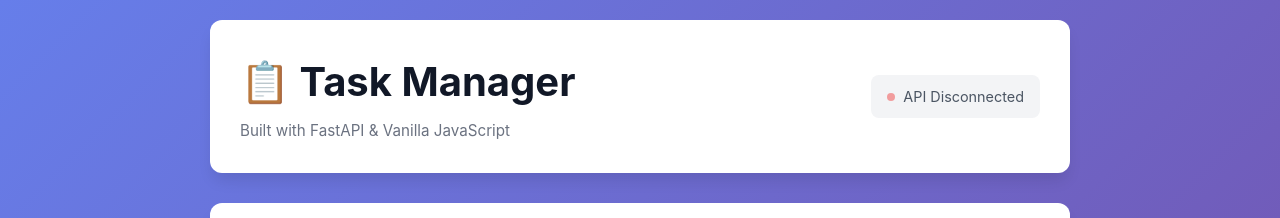
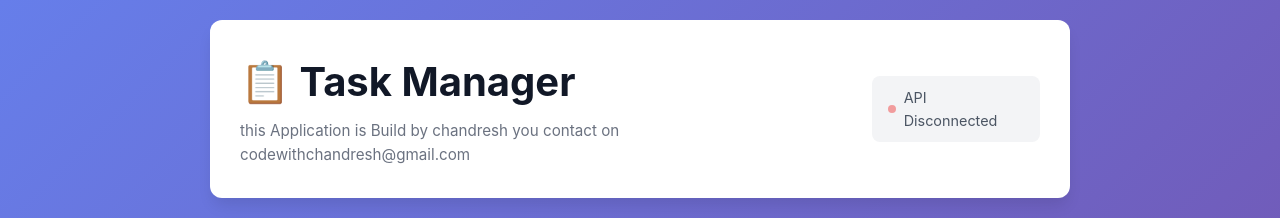
Before and after one commit to codewithchandresh10000/Fast-Api, a plain HTML site: page static/index.html in a window 1280 px wide. Shown: the top 218 px of the page. Drawn offline with Linux system fonts and the light colour scheme; no server answers.

Commit message:
Update index.html

```diff
--- a/static/index.html
+++ b/static/index.html
@@ -11,7 +11,7 @@
         <header class="header">
             <div class="header-content">
                 <h1>📋 Task Manager</h1>
-                <p class="subtitle">Built with FastAPI & Vanilla JavaScript</p>
+                <p class="subtitle">this Application is Build by chandresh you contact on codewithchandresh@gmail.com</p>
             </div>
             <div class="health-status" id="healthStatus">
                 <span class="status-dot"></span>
```
